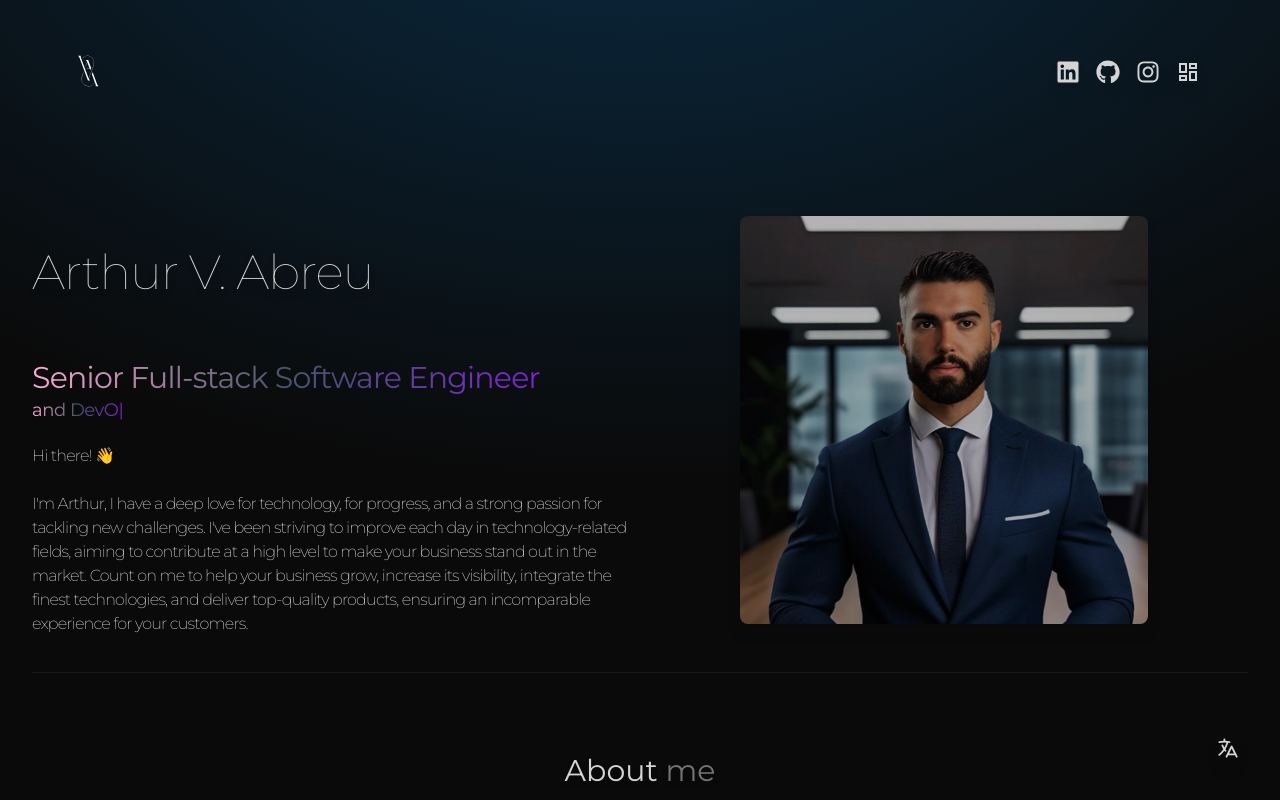
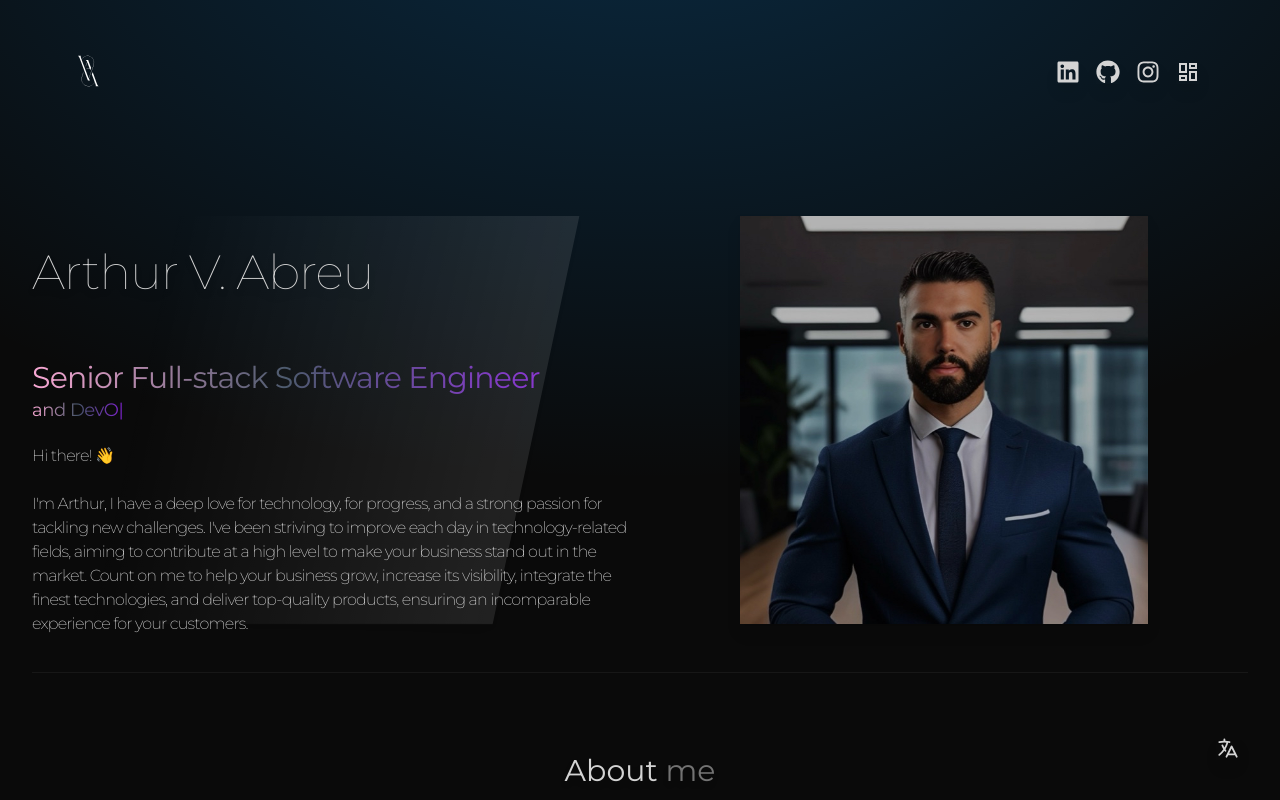
Before and after one commit to arthurabreu2/arthur-portfolio, a React (Vite) app: page / in a window 1280 px wide. Shown: the top 800 px of the page. Built offline with nearby package versions, Linux system fonts and the light colour scheme.

Commit message:
bugs on mobile

```diff
--- a/src/components/Hero.jsx
+++ b/src/components/Hero.jsx
@@ -130,7 +130,7 @@ const Hero = () => {
                         <div
                             className="relative group w-3/4 h-3/4
                          sm:w-3/5 sm:h-3/5 md:w-3/4 md:h-3/4
-                         rounded-lg overflow-hidden drop-shadow-lg"
+                         rounded-lg drop-shadow-lg"
                         >
                             <img
                                 src={profilePic}
```
